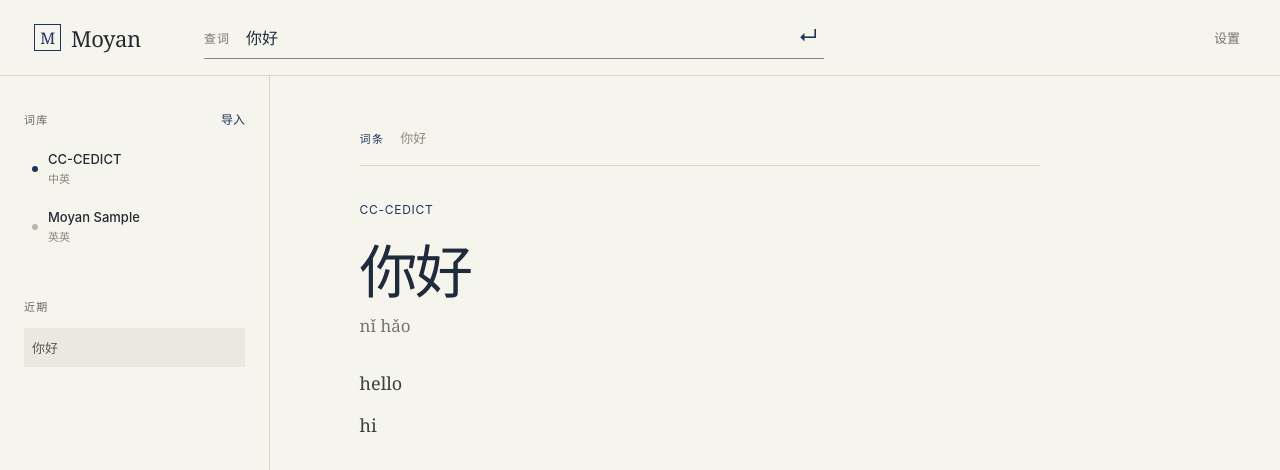
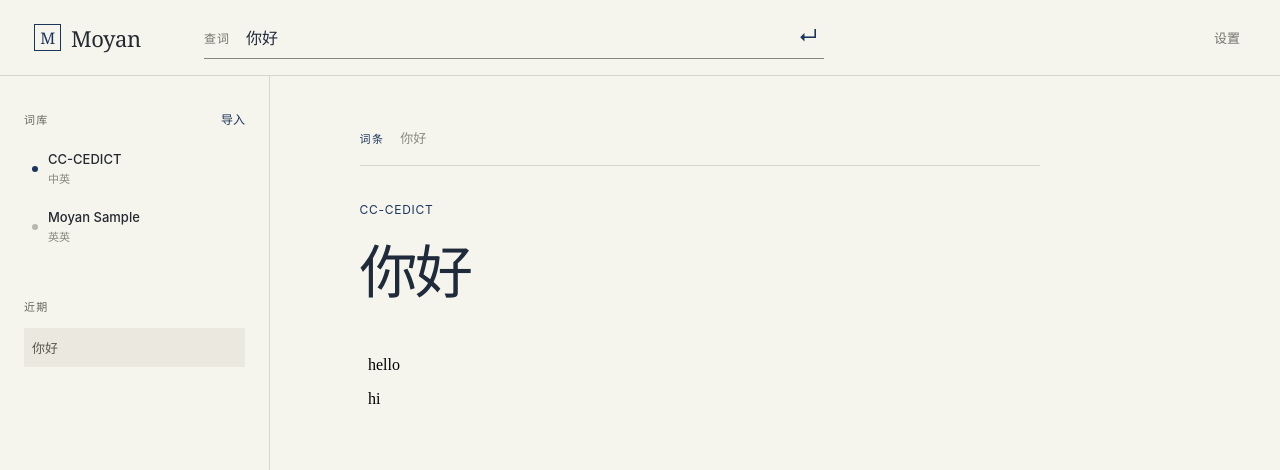
Before and after one commit to michaelmjhhhh/Moyan, a React (Vite) app in the folder frontend/: page / in a window 1280 px wide. Shown: the top 470 px of the page. Built offline with nearby package versions, Linux system fonts and the light colour scheme.

Commit message:
feat: connect React lookup to Go bridge

```diff
--- a/frontend/src/App.tsx
+++ b/frontend/src/App.tsx
@@ -1,4 +1,5 @@
-import { FormEvent, useMemo, useState } from 'react'
+import { FormEvent, useEffect, useState } from 'react'
+import { DictionaryEntry, lookupWord } from './api'
 
 type Dictionary = {
   id: string
@@ -7,11 +8,9 @@ type Dictionary = {
   enabled: boolean
 }
 
-type Entry = {
+type Entry = DictionaryEntry & {
   dictionary: string
-  headword: string
   pronunciation?: string
-  definitions: string[]
 }
 
 const dictionaries: Dictionary[] = [
@@ -19,30 +18,29 @@ const dictionaries: Dictionary[] = [
   { id: 'moyan-sample', name: 'Moyan Sample', language: '英英', enabled: false },
 ]
 
-const sampleEntries: Record<string, Entry> = {
-  '你好': {
-    dictionary: 'CC-CEDICT',
-    headword: '你好',
-    pronunciation: 'nǐ hǎo',
-    definitions: ['hello', 'hi'],
-  },
-  hello: {
-    dictionary: 'Moyan Sample',
-    headword: 'hello',
-    pronunciation: '/həˈləʊ/',
-    definitions: ['a greeting used when meeting someone'],
-  },
-}
-
 export function App() {
   const [query, setQuery] = useState('你好')
   const [submittedQuery, setSubmittedQuery] = useState('你好')
   const [sidebarOpen, setSidebarOpen] = useState(true)
   const [history, setHistory] = useState(['你好'])
+  const [results, setResults] = useState<Entry[]>([])
+  const [isSearching, setIsSearching] = useState(false)
 
-  const results = useMemo(() => {
-    const entry = sampleEntries[submittedQuery.trim()]
-    return entry ? [entry] : []
+  useEffect(() => {
+    let cancelled = false
+    setIsSearching(true)
+    lookupWord(submittedQuery)
+      .then((entry) => {
+        if (cancelled) return
+        setResults(entry ? [{ ...entry, dictionary: 'CC-CEDICT' }] : [])
+      })
+      .catch(() => {
+        if (!cancelled) setResults([])
+      })
+      .finally(() => {
+        if (!cancelled) setIsSearching(false)
+      })
+    return () => { cancelled = true }
   }, [submittedQuery])
 
   function submitSearch(event: FormEvent) {
@@ -120,19 +118,17 @@ export function App() {
 
         <section className="reading-pane" aria-live="polite">
           <div className="reading-header">
-            <span className="result-kicker">{results.length ? '词条' : '未找到'}</span>
+            <span className="result-kicker">{isSearching ? '查询中' : results.length ? '词条' : '未找到'}</span>
             <span className="result-query">{submittedQuery}</span>
           </div>
           {results.length ? (
             <div className="entries">
               {results.map((entry) => (
-                <article className="entry" key={`${entry.dictionary}-${entry.headword}`}>
+                <article className="entry" key={`${entry.dictionary}-${entry.Headword}`}>
                   <div className="entry-source">{entry.dictionary}</div>
-                  <h1>{entry.headword}</h1>
+                  <h1>{entry.Headword}</h1>
                   {entry.pronunciation && <div className="pronunciation">{entry.pronunciation}</div>}
-                  <div className="entry-body">
-                    {entry.definitions.map((definition) => <p key={definition}>{definition}</p>)}
-                  </div>
+                  <DictionaryFrame html={entry.HTML} />
                 </article>
               ))}
             </div>
@@ -147,3 +143,15 @@ export function App() {
     </main>
   )
 }
+
+function DictionaryFrame({ html }: { html: string }) {
+  const srcDoc = `<!doctype html><html><head><meta charset="utf-8"><meta http-equiv="Content-Security-Policy" content="default-src 'none'; style-src 'unsafe-inline'; img-src data:; media-src data:"></head><body>${html}</body></html>`
+  return (
+    <iframe
+      className="dictionary-frame"
+      title="词典正文"
+      sandbox=""
+      srcDoc={srcDoc}
+    />
+  )
+}
--- /dev/null
+++ b/frontend/src/api.ts
@@ -0,0 +1,33 @@
+export type DictionaryEntry = {
+  Headword: string
+  HTML: string
+}
+
+const browserEntries: Record<string, DictionaryEntry> = {
+  '你好': {
+    Headword: '你好',
+    HTML: '<p>hello</p><p>hi</p>',
+  },
+  hello: {
+    Headword: 'hello',
+    HTML: '<p>a greeting used when meeting someone</p>',
+  },
+}
+
+type WailsApp = {
+  LookupWord(word: string): Promise<DictionaryEntry>
+}
+
+declare global {
+  interface Window {
+    go?: { main?: { App?: WailsApp } }
+  }
+}
+
+export async function lookupWord(word: string): Promise<DictionaryEntry | null> {
+  const app = window.go?.main?.App
+  if (app) {
+    return app.LookupWord(word)
+  }
+  return browserEntries[word.trim()] ?? null
+}
--- a/frontend/src/styles.css
+++ b/frontend/src/styles.css
@@ -130,8 +130,7 @@ button { color: inherit; }
 .entry-source { color: #1b365d; font-size: 12px; letter-spacing: 0.06em; }
 .entry h1 { margin: 9px 0 4px; color: #1f2a3b; font-family: Georgia, "Times New Roman", serif; font-size: clamp(36px, 5vw, 58px); font-weight: 400; letter-spacing: -0.045em; }
 .pronunciation { color: #77766e; font-family: Georgia, "Times New Roman", serif; font-size: 17px; }
-.entry-body { max-width: 620px; margin-top: 30px; color: #3d403f; font-family: Georgia, "Times New Roman", serif; font-size: 18px; line-height: 1.8; }
-.entry-body p { margin: 0 0 10px; }
+.dictionary-frame { display: block; width: 100%; min-height: 128px; margin-top: 30px; border: 0; background: transparent; }
 .empty-state { padding-top: 90px; color: #68675f; }
 .empty-state p { margin: 0 0 8px; color: #3d403f; font-family: Georgia, "Times New Roman", serif; font-size: 28px; }
 .empty-state span { font-size: 13px; }
```
Also changed, not shown: 1 other file (tests, documents, lock files or other folders).
